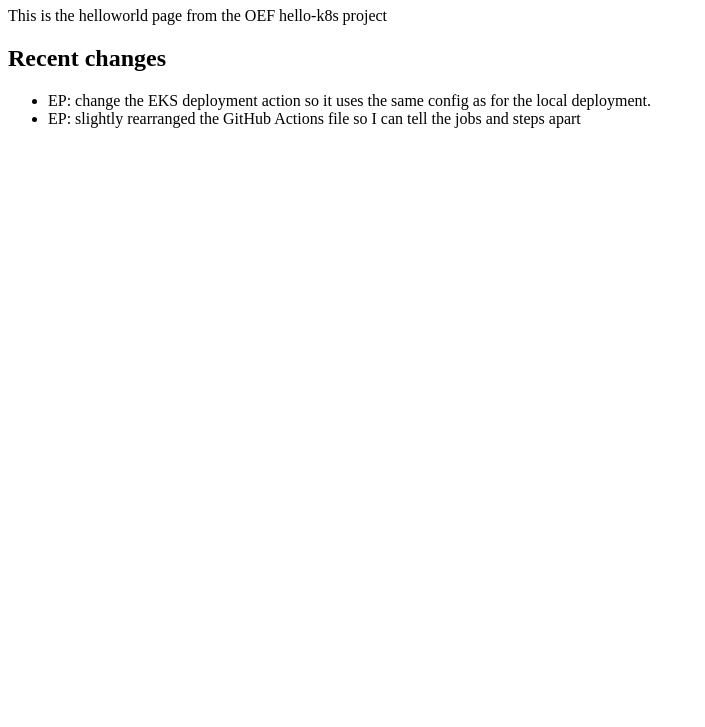
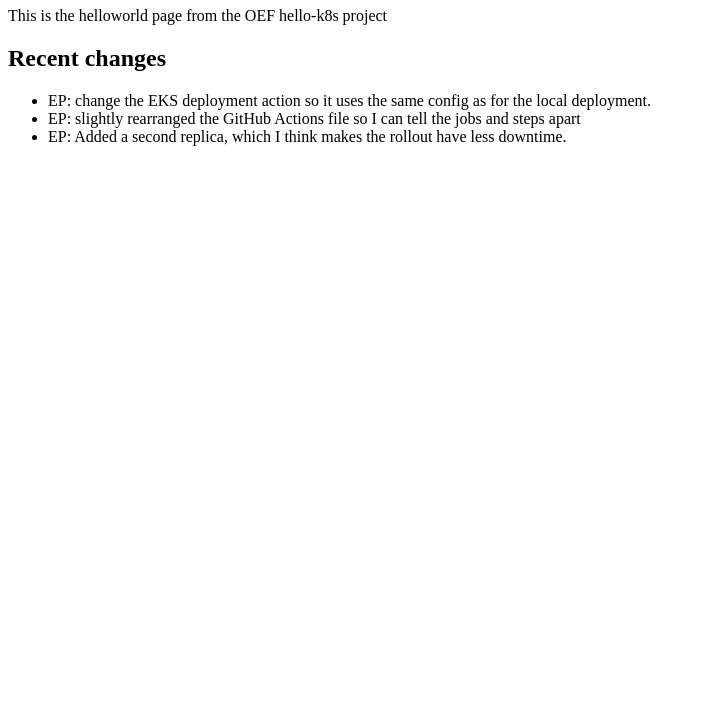
Before and after one commit to Open-Earth-Foundation/hello-k8s, a plain HTML site: page helloworld/index.html in a window 1280 px wide. Shown: the part 73-800 px from the top of the page, without its empty margins (0-705 px from the left). Drawn offline with Linux system fonts and the light colour scheme.

Commit message:
feat(index): add a note about replicas

```diff
--- a/helloworld/index.html
+++ b/helloworld/index.html
@@ -11,6 +11,7 @@
     <ul>
       <li>EP: change the EKS deployment action so it uses the same config as for the local deployment.</li>
       <li>EP: slightly rearranged the GitHub Actions file so I can tell the jobs and steps apart</li>
+      <li>EP: Added a second replica, which I think makes the rollout have less downtime.</li>
     </ul>
   </body>
 </html>
```
